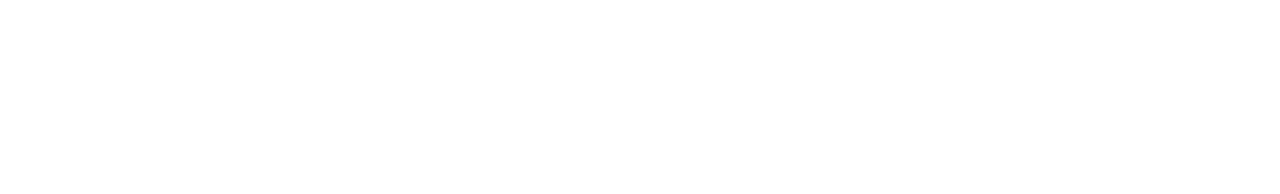
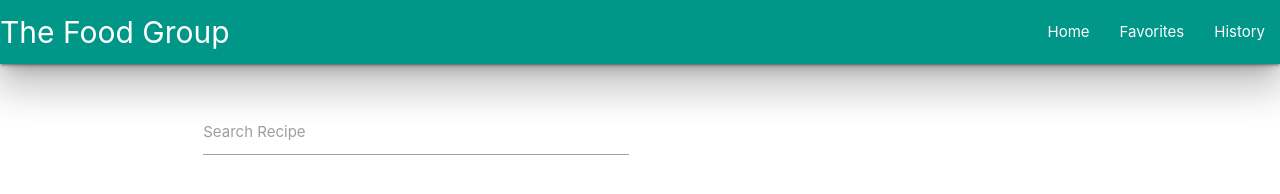
Before and after one commit to AndrewMorrow/Food-Group, a plain HTML site: page index.html in a window 1280 px wide. Drawn offline with nearby package versions, Linux system fonts and the light colour scheme.

Commit message:
homepage start

```diff
--- a/assets/JavaScript/script.js
+++ b/assets/JavaScript/script.js
@@ -0,0 +1,10 @@
+// Nav
+  $(document).ready(function(){
+    $('.sidenav').sidenav();
+  });
+
+
+  // search
+  $(document).ready(function() {
+    M.updateTextFields();
+  });
--- a/assets/css/style.css
+++ b/assets/css/style.css
@@ -0,0 +1,7 @@
+.theFoofGroup{
+    font-size: 2rem !important;
+}
+
+.marginTop{
+    margin-top: 3rem;
+}
--- a/index.html
+++ b/index.html
@@ -11,12 +11,43 @@
       rel="stylesheet"
       href="https://cdnjs.cloudflare.com/ajax/libs/materialize/1.0.0/css/materialize.min.css"
     />
-        <link rel="stylesheet" href="assets\css\style.css" />
+    <link rel="stylesheet" href="assets/css/style.css" />
 
     <title>Recipe Homepage</title>
   </head>
 
   <body>
+    <nav>
+      <div class="nav-wrapper teal z-depth-5">
+        <a href="#!" class="theFoofGroup">The Food Group</a>
+        <a href="#" data-target="mobile-demo" class="sidenav-trigger"
+          ><i class="material-icons">menu</i></a
+        >
+        <ul class="right hide-on-med-and-down">
+          <li><a href="#" class="home">Home</a></li>
+          <li><a href="#" class="favorites">Favorites</a></li>
+          <li><a href="#" class="history">History</a></li>
+        </ul>
+      </div>
+    </nav>
+
+    <ul class="sidenav" id="mobile-demo">
+      <li><a href="#" class="home">Home</a></li>
+      <li><a href="#" class="favorites">Favorites</a></li>
+      <li><a href="#" class="history">History</a></li>
+    </ul>
+
+    <!-- End of nav -->
+
+    <div class="container">
+      <div class="row justify-content-center">
+        <div class="input-field col s6 marginTop">
+          <input id="searchRepF" type="text" class="validate" />
+          <label class="active" for="searchRepF">Search Recipe</label>
+        </div>
+      </div>
+    </div>
+
     <!-- jQuery CDN -->
     <script
       src="https://code.jquery.com/jquery-3.5.1.min.js"
@@ -26,6 +57,6 @@
 
     <!-- Materialize JavaScript CDN -->
     <script src="https://cdnjs.cloudflare.com/ajax/libs/materialize/1.0.0/js/materialize.min.js"></script>
-        <script src="assets\JavaScript\script.js"></script>
+    <script src="assets/JavaScript/script.js"></script>
   </body>
 </html>
```
Lines whose indentation alone changed are shown as unchanged.
